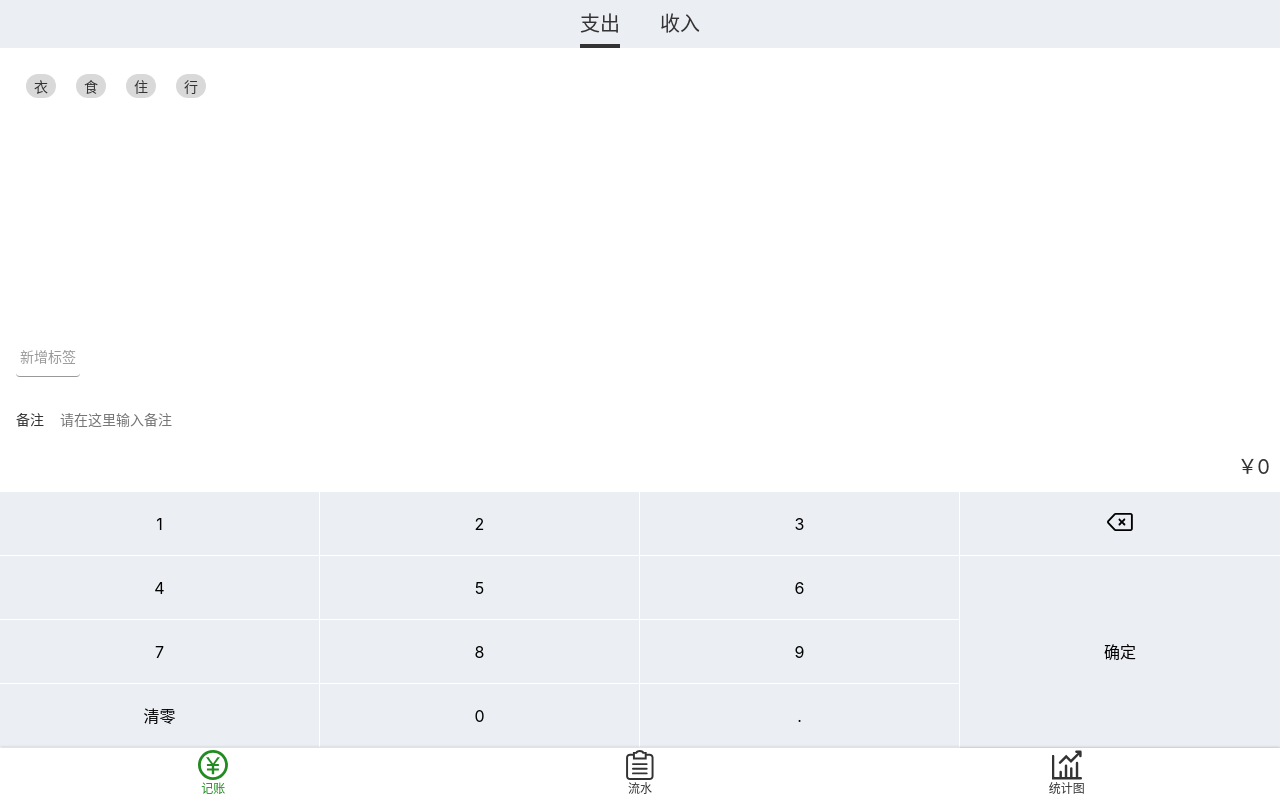
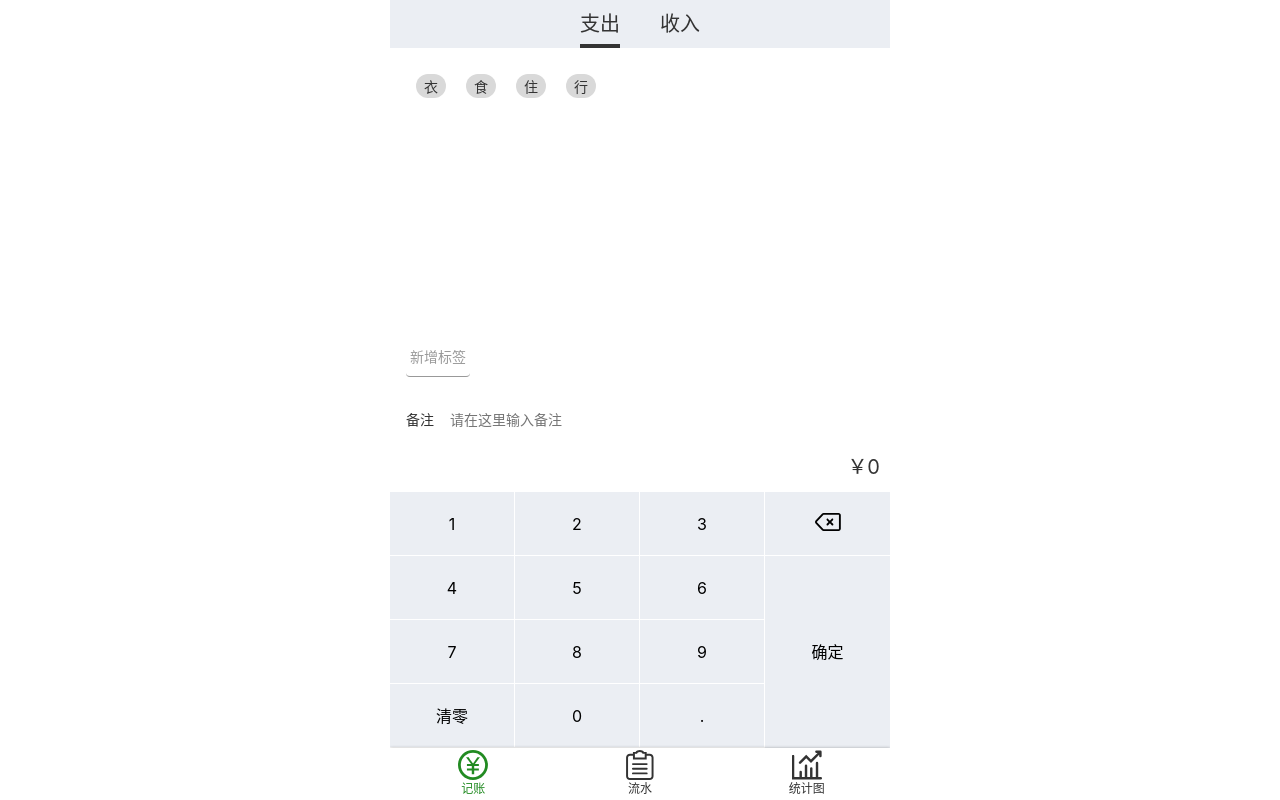
Before and after one commit to pengmingtaoo/loon-account, a Vue app: page /#/money in a window 1280 px wide. Built offline with nearby package versions, Linux system fonts and the light colour scheme.

Commit message:
优化 pc界面

```diff
--- a/src/App.vue
+++ b/src/App.vue
@@ -1,6 +1,6 @@
 <template>
   <div class="account_book">
-    <router-view />
+    <router-view/>
   </div>
 </template>
 
@@ -8,7 +8,7 @@
 @import "~@/assets/style/helper.scss";
 @import "~@/assets/style/reset.scss";
 
-body{
+body {
   -webkit-font-smoothing: antialiased;
   -moz-osx-font-smoothing: grayscale;
   color: #333;
@@ -16,13 +16,13 @@ body{
   font-size: 16px;
   line-height: 1.5;
   background: white;
-}
-@media (min-width: 500px) {
-  #app{
+
+  .account_book{
     max-width: 500px;
     margin: 0 auto;
   }
 }
 
 
+
 </style>
```
